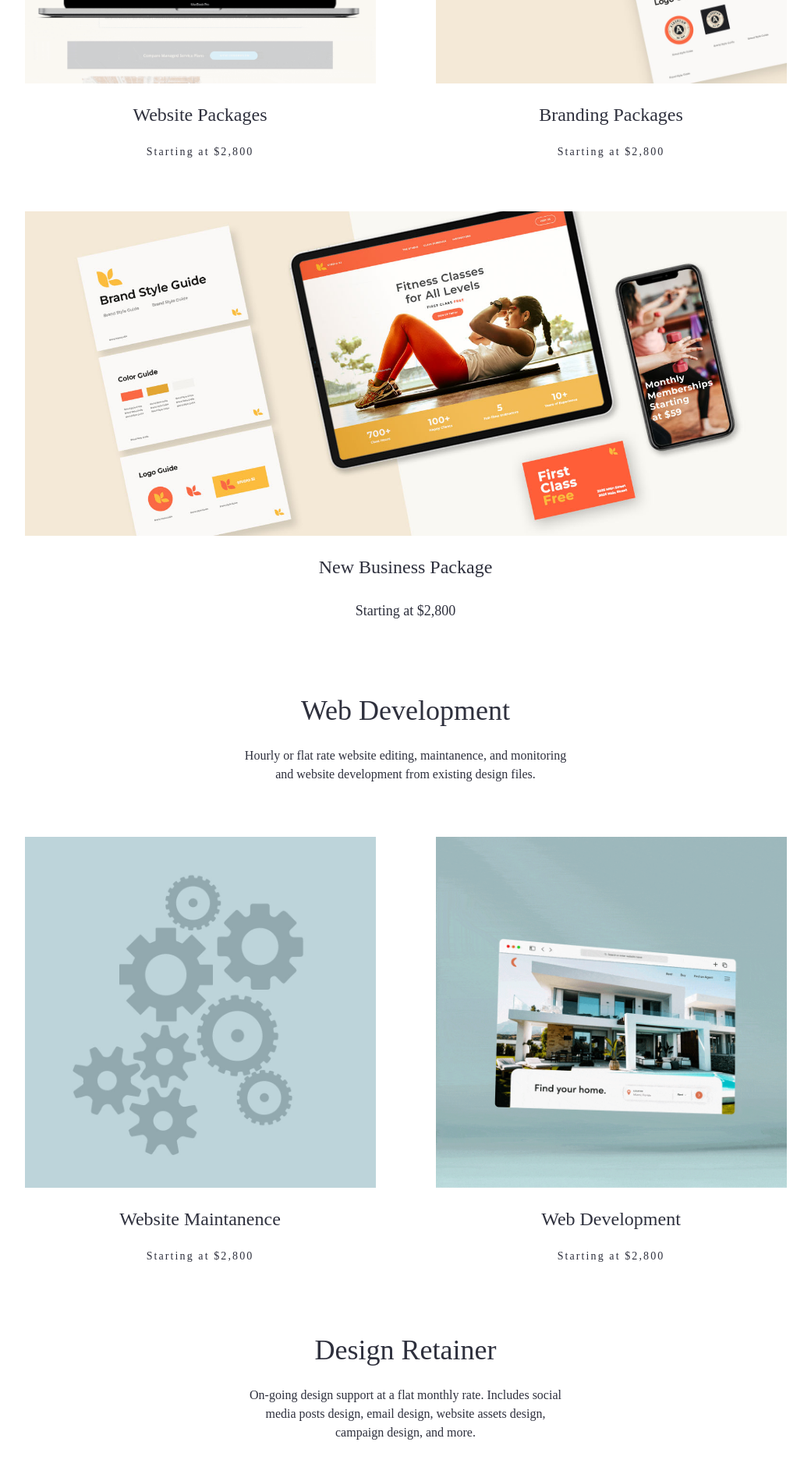
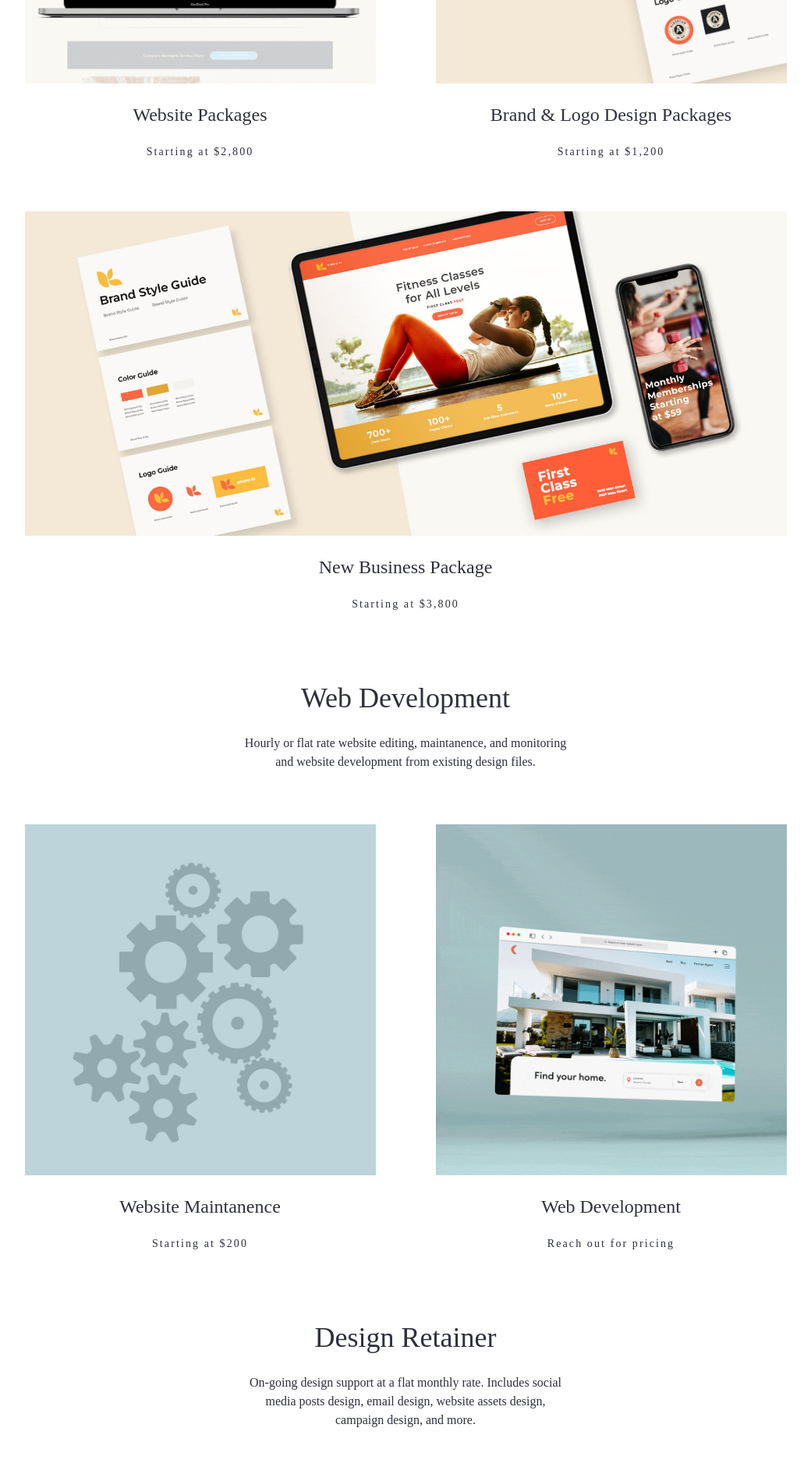
Before and after one commit to maribellDev/artellecreative, a Next.js app: page /pricing in a window 1280 px wide. Shown: the part 940-2839 px from the top of the page at 78% size, without its empty margins (120-1160 px from the left). Built offline with nearby package versions, Linux system fonts and the light colour scheme; a web font is replaced by a local one.

Commit message:
add: changes to pricing page

```diff
--- a/Components/Servicedevelopment.js
+++ b/Components/Servicedevelopment.js
@@ -21,7 +21,7 @@ export function Servicedevelopment() {
                   <Image src={image1} alt="" />
                 </div>
                 <h3>Website Maintanence</h3>
-                <p className={style.price}>Starting at $2,800</p>
+                <p className={style.price}>Starting at $200</p>
               </a>
             </Link>
           </div>
@@ -32,7 +32,7 @@ export function Servicedevelopment() {
                   <Image src={image2} alt="" />
                 </div>
                 <h3>Web Development</h3>
-                <p className={style.price}>Starting at $2,800</p>
+                <p className={style.price}>Reach out for pricing</p>
               </a>
             </Link>
           </div>
--- a/Components/Servicemarketing.js
+++ b/Components/Servicemarketing.js
@@ -21,7 +21,7 @@ export function Servicemarketing() {
                   <Image src={image1} alt="" />
                 </div>
                 <h3>Email Design</h3>
-                <p className={style.price}>Starting at $2,800</p>
+                <p className={style.price}>Starting at $100/email</p>
               </a>
             </Link>
           </div>
@@ -31,8 +31,8 @@ export function Servicemarketing() {
                 <div className={style.imsquare}>
                   <Image src={image2} alt="" />
                 </div>
-                <h3>Digital & Print Materials</h3>
-                <p className={style.price}>Starting at $2,800</p>
+                <h3>Digital &amp; Print Materials</h3>
+                <p className={style.price}>Starting at $250</p>
               </a>
             </Link>
           </div>
--- a/Components/Servicesphoto.js
+++ b/Components/Servicesphoto.js
@@ -21,7 +21,7 @@ export function Servicephoto() {
                   <Image className={style.im} src={image1} alt="" />
                 </div>
                 <h3>Product Photography</h3>
-                <p className={style.price}>Starting at $2,800</p>
+                <p className={style.price}>Starting at $50</p>
               </a>
             </Link>
           </div>
@@ -32,7 +32,7 @@ export function Servicephoto() {
                   <Image className={style.im} src={image2} alt="" />
                 </div>
                 <h3>Video</h3>
-                <p className={style.price}>Starting at $2,800</p>
+                <p className={style.price}>Starting at $100</p>
               </a>
             </Link>
           </div>
--- a/Components/Servicewebsite.js
+++ b/Components/Servicewebsite.js
@@ -8,7 +8,7 @@ export function Servicewebsite() {
   return (
     <>
       <div className={style.block}>
-        <h2>Website & Branding Packages</h2>
+        <h2>Website &amp; Branding Packages</h2>
         <p className={style.text}>
           Whether it’s time for a rebrand or you’re starting out fresh, we make
           great design easy and uncomplicated with our Website and Branding
@@ -32,8 +32,8 @@ export function Servicewebsite() {
                 <div className={style.imsquare}>
                   <Image className={style.im} src={image2} alt="" />
                 </div>
-                <h3>Branding Packages</h3>
-                <p className={style.price}>Starting at $2,800</p>
+                <h3>Brand &amp; Logo Design Packages</h3>
+                <p className={style.price}>Starting at $1,200</p>
               </a>
             </Link>
           </div>
--- a/pages/pricing.js
+++ b/pages/pricing.js
@@ -28,7 +28,7 @@ export default function Pricing() {
       <Navbar />
 
       <div className={style.services}>
-        <h1>Services & Pricing</h1>{" "}
+        <h1>Services &amp; Pricing</h1>{" "}
         {/* <p>
           Lorem ipsum dolor sit amet, consectetur adipiscing elit, sed do
           eiusmod tempor incididunt ut labore et dolore magna{" "}
@@ -47,8 +47,17 @@ export default function Pricing() {
                 />
               </div>
               <h3 style={{ textAlign: "center" }}>New Business Package</h3>
-              <p style={{ textAlign: "center" }} className={style.price}>
-                Starting at $2,800
+              <p
+                style={{
+                  textAlign: "center",
+                  fontSize: "14px",
+                  fontWeight: "400",
+                  lineHeight: "16px",
+                  letterSpacing: "2.0999999046px",
+                }}
+                className={style.price}
+              >
+                Starting at $3,800
               </p>
             </a>
           </Link>
@@ -80,7 +89,7 @@ export default function Pricing() {
                   textAlign: "center",
                 }}
               >
-                Starting at $2,800
+                Starting at $720/month
               </p>
             </a>
           </Link>
```
